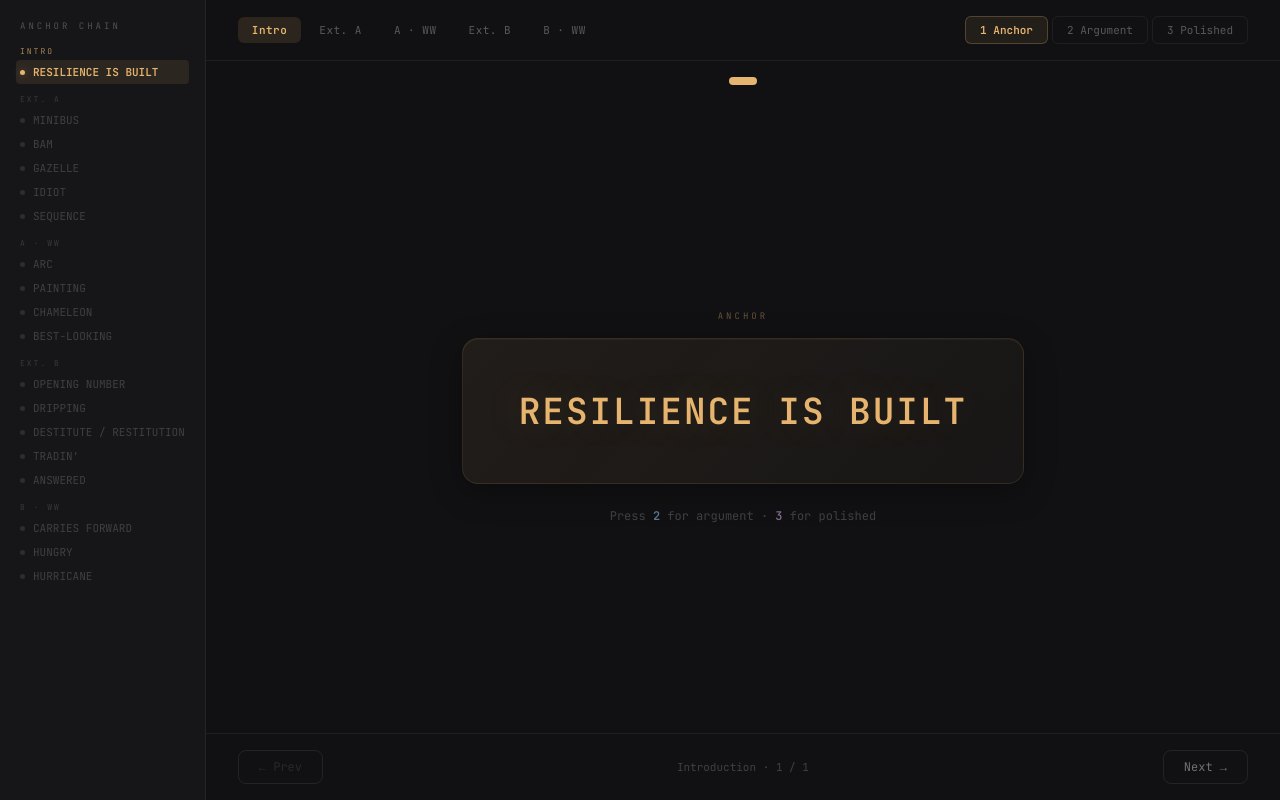
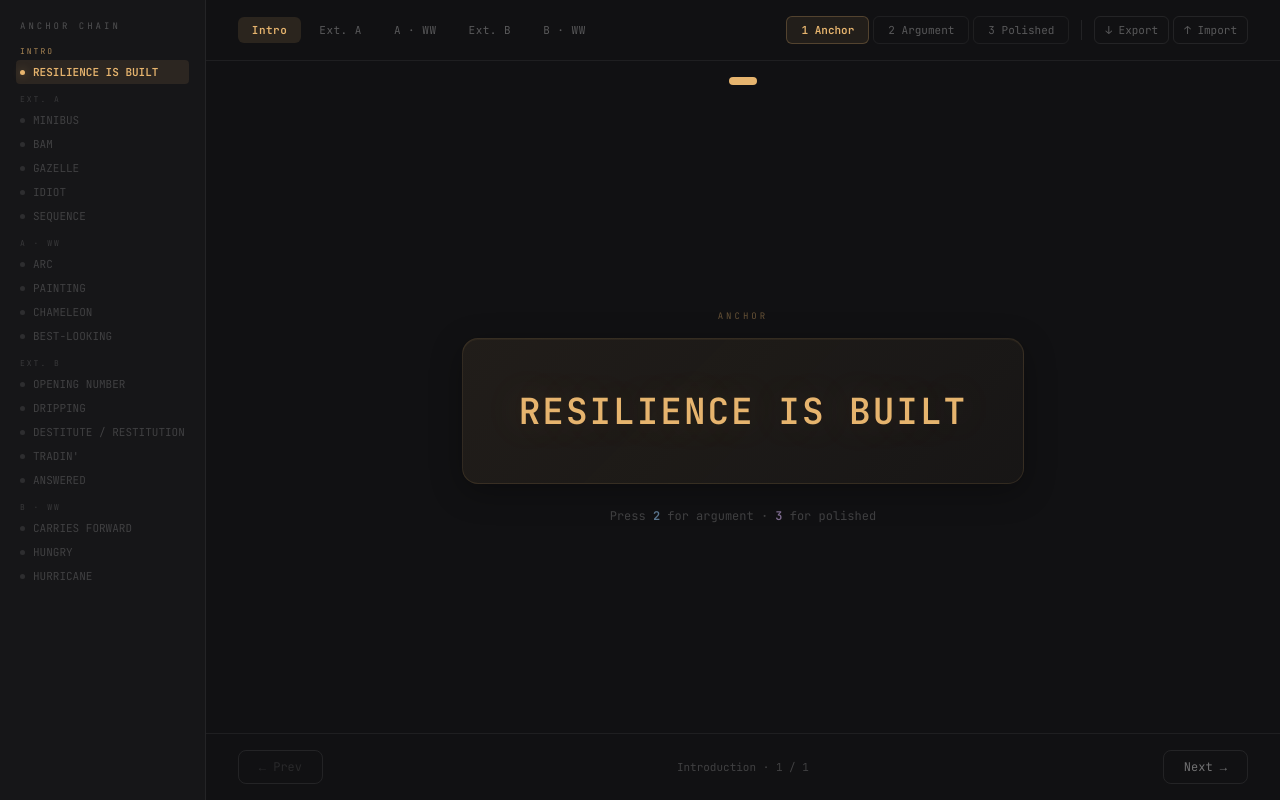
Before and after one commit to MoizDev/idea-chaining-memorization-tool, a React (Vite) app: page / in a window 1280 px wide. Built offline with nearby package versions, Linux system fonts and the light colour scheme.

Commit message:
Add JSON export/import for backup and restore

```diff
--- a/app.jsx
+++ b/app.jsx
@@ -623,7 +623,7 @@ export default function IOMemorizer() {
                     </div>
 
                     {/* Mode selector */}
-                    <div style={{ display: "flex", gap: "4px" }}>
+                    <div style={{ display: "flex", gap: "4px", alignItems: "center" }}>
                         {modeLabels.map((label, i) => (
                             <button
                                 key={label}
@@ -644,6 +644,81 @@ export default function IOMemorizer() {
                                 {i + 1} {label}
                             </button>
                         ))}
+
+                        <div style={{ width: "1px", height: "20px", background: "rgba(255,255,255,0.08)", margin: "0 8px" }} />
+
+                        <button
+                            onClick={() => {
+                                const exportData = {
+                                    overrides,
+                                    exportedAt: new Date().toISOString(),
+                                };
+                                const blob = new Blob([JSON.stringify(exportData, null, 2)], { type: "application/json" });
+                                const url = URL.createObjectURL(blob);
+                                const a = document.createElement("a");
+                                a.href = url;
+                                a.download = "memorizer-backup.json";
+                                a.click();
+                                URL.revokeObjectURL(url);
+                            }}
+                            style={{
+                                padding: "6px 10px",
+                                borderRadius: "6px",
+                                border: "1px solid rgba(255,255,255,0.08)",
+                                background: "transparent",
+                                color: "rgba(255,255,255,0.3)",
+                                fontSize: "11px",
+                                fontFamily: "'JetBrains Mono', monospace",
+                                cursor: "pointer",
+                                transition: "all 0.2s ease",
+                            }}
+                            title="Export all data as JSON"
+                        >
+                            ↓ Export
+                        </button>
+
+                        <button
+                            onClick={() => {
+                                const input = document.createElement("input");
+                                input.type = "file";
+                                input.accept = ".json";
+                                input.onchange = (e) => {
+                                    const file = e.target.files[0];
+                                    if (!file) return;
+                                    const reader = new FileReader();
+                                    reader.onload = (ev) => {
+                                        try {
+                                            const data = JSON.parse(ev.target.result);
+                                            if (data.overrides) {
+                                                setOverrides(data.overrides);
+                                                saveOverrides(data.overrides);
+                                                alert("Import successful!");
+                                            } else {
+                                                alert("Invalid file: no overrides found.");
+                                            }
+                                        } catch {
+                                            alert("Failed to parse JSON file.");
+                                        }
+                                    };
+                                    reader.readAsText(file);
+                                };
+                                input.click();
+                            }}
+                            style={{
+                                padding: "6px 10px",
+                                borderRadius: "6px",
+                                border: "1px solid rgba(255,255,255,0.08)",
+                                background: "transparent",
+                                color: "rgba(255,255,255,0.3)",
+                                fontSize: "11px",
+                                fontFamily: "'JetBrains Mono', monospace",
+                                cursor: "pointer",
+                                transition: "all 0.2s ease",
+                            }}
+                            title="Import JSON backup"
+                        >
+                            ↑ Import
+                        </button>
                     </div>
                 </div>
 
```
